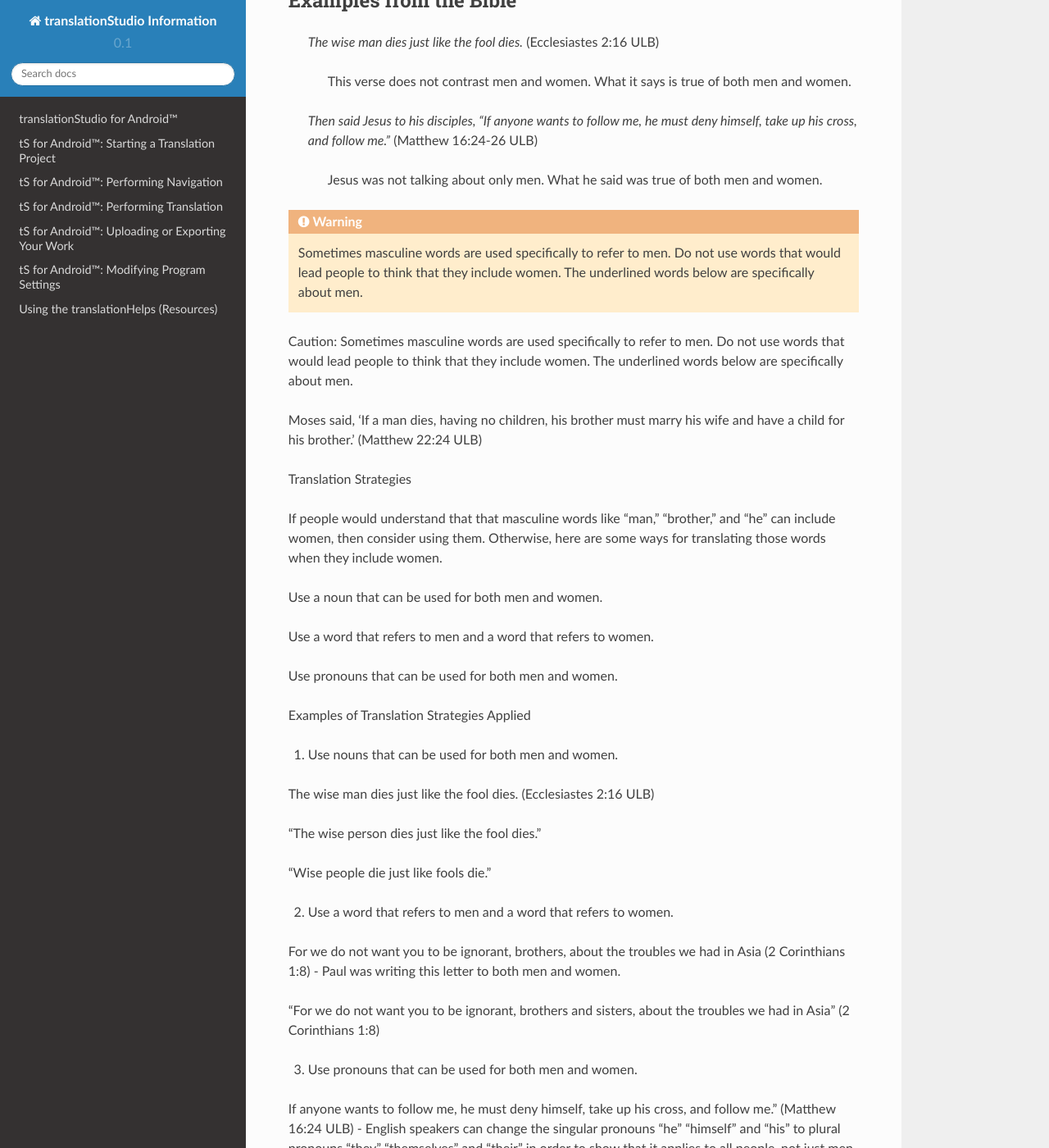
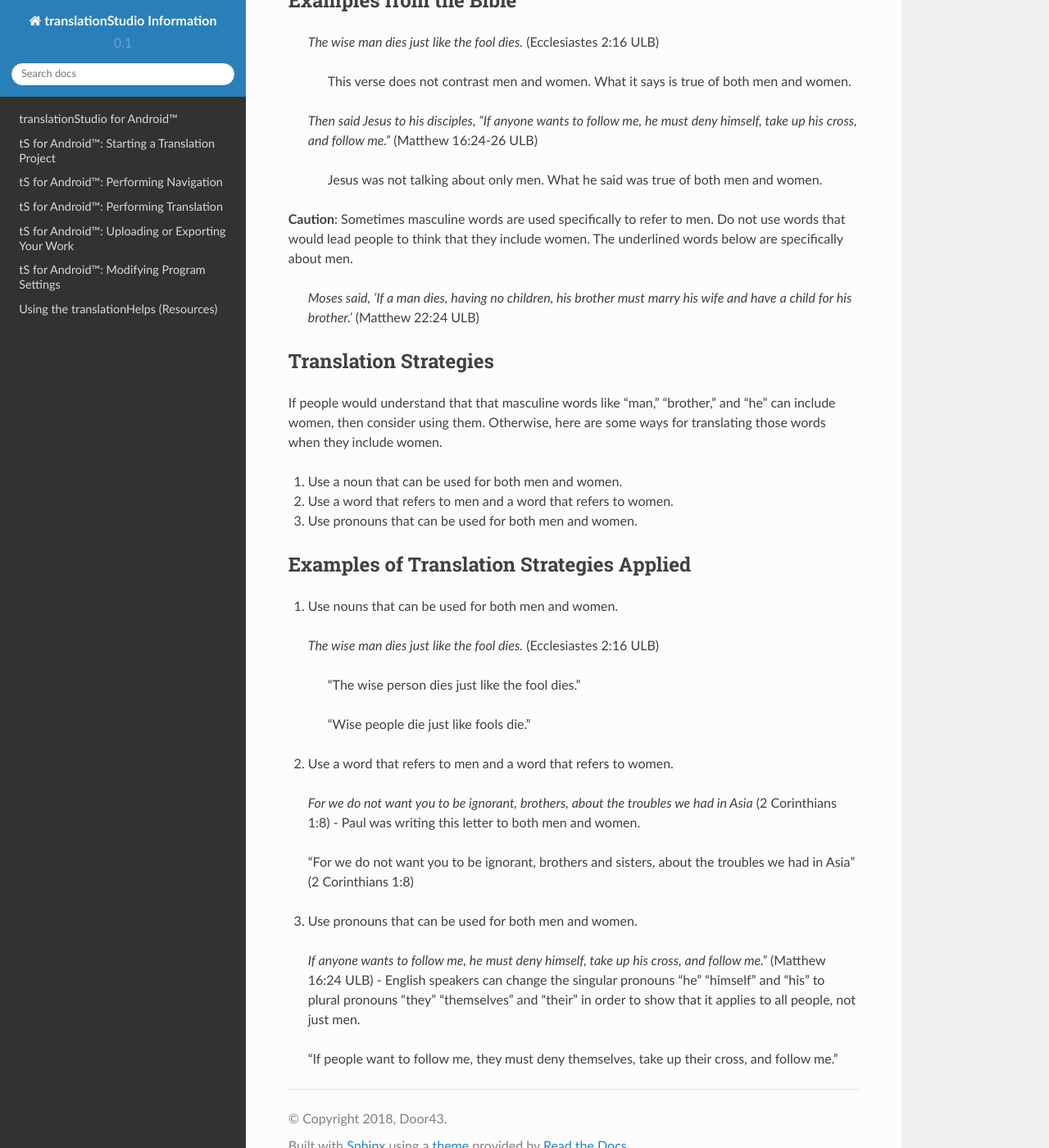
Before and after one commit to unfoldingWord-dev/translationStudio-Info, a Sphinx documentation site: the page built from docs/MasculineWordsIncludeWomen.rst, in a window 1280 px wide and 1400 px high, scrolled down 1124 px. Shown: the whole window at 82% size. Built offline with Sphinx 7.4.7 and the Read the Docs theme 2.0.0, drawn with Linux system fonts in a browser that asks for light colours; pages that are not in the unit, such as notebooks, are missing from menus; some of the changed text lies outside the part shown.

Commit message:
Update MasculineWordsIncludeWomen.rst

```diff
--- a/docs/MasculineWordsIncludeWomen.rst
+++ b/docs/MasculineWordsIncludeWomen.rst
@@ -43,40 +43,40 @@ Examples from the Bible
 
     Jesus was not talking about only men. What he said was true of both men and women.
 
-.. warning:: Sometimes masculine words are used specifically to refer to men. Do not use words that would lead people to think that they include women. The underlined words below are specifically about men.
+**Caution**: Sometimes masculine words are used specifically to refer to men. Do not use words that would lead people to think that they include women. The underlined words below are specifically about men.
 
-Caution: Sometimes masculine words are used specifically to refer to men. Do not use words that would lead people to think that they include women. The underlined words below are specifically about men.
-
-Moses said, 'If a man dies, having no children, his brother must marry his wife and have a child for his brother.' (Matthew 22:24 ULB)
+  *Moses said, 'If a man dies, having no children, his brother must marry his wife and have a child for his brother.'* (Matthew 22:24 ULB)
 
 Translation Strategies
+----------------------
 
 If people would understand that that masculine words like "man," "brother," and "he" can include women, then consider using them. Otherwise, here are some ways for translating those words when they include women.
 
-Use a noun that can be used for both men and women.
+1. Use a noun that can be used for both men and women.
 
-Use a word that refers to men and a word that refers to women.
+2. Use a word that refers to men and a word that refers to women.
 
-Use pronouns that can be used for both men and women.
+3. Use pronouns that can be used for both men and women.
 
 Examples of Translation Strategies Applied
+---------------------------------------------
 
 1. Use nouns that can be used for both men and women.
 
-The wise man dies just like the fool dies. (Ecclesiastes 2:16 ULB)
+  *The wise man dies just like the fool dies.* (Ecclesiastes 2:16 ULB)
 
-"The wise person dies just like the fool dies."
+    "The wise person dies just like the fool dies."
 
-"Wise people die just like fools die."
+    "Wise people die just like fools die."
 
 2. Use a word that refers to men and a word that refers to women.
 
-For we do not want you to be ignorant, brothers, about the troubles we had in Asia (2 Corinthians 1:8) - Paul was writing this letter to both men and women.
+  *For we do not want you to be ignorant, brothers, about the troubles we had in Asia* (2 Corinthians 1:8) - Paul was writing this letter to both men and women.
 
-"For we do not want you to be ignorant, brothers and sisters, about the troubles we had in Asia" (2 Corinthians 1:8)
+  "For we do not want you to be ignorant, brothers and sisters, about the troubles we had in Asia" (2 Corinthians 1:8)
 
 3. Use pronouns that can be used for both men and women.
 
-If anyone wants to follow me, he must deny himself, take up his cross, and follow me." (Matthew 16:24 ULB) - English speakers can change the singular pronouns "he" "himself" and "his" to plural pronouns "they" "themselves" and "their" in order to show that it applies to all people, not just men.
+  *If anyone wants to follow me, he must deny himself, take up his cross, and follow me."* (Matthew 16:24 ULB) - English speakers can change the singular pronouns "he" "himself" and "his" to plural pronouns "they" "themselves" and "their" in order to show that it applies to all people, not just men.
 
-"If people want to follow me, they must deny themselves, take up their cross, and follow me."
+  "If people want to follow me, they must deny themselves, take up their cross, and follow me."
```
